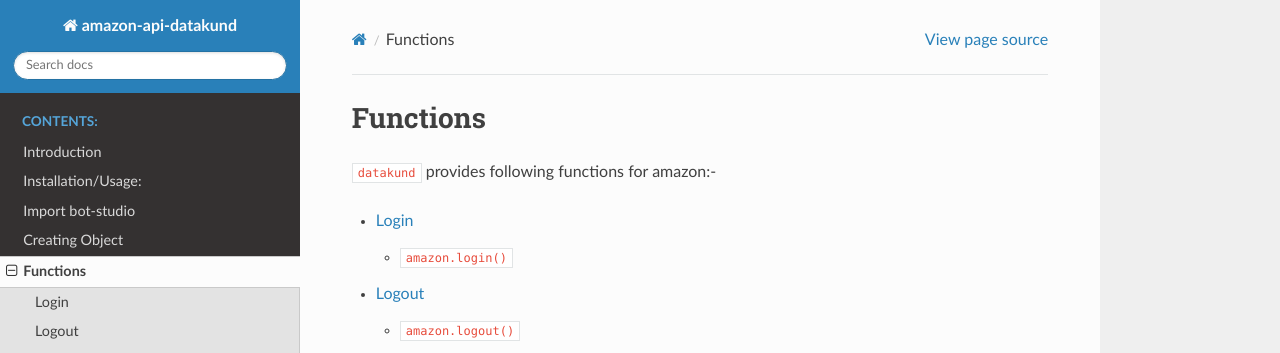
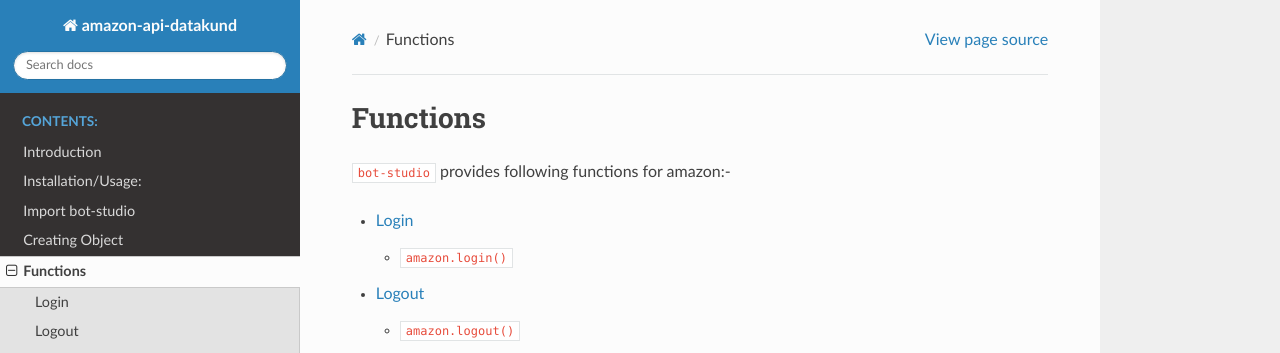
Before and after one commit to datakund/amazon-api-datakund, a Sphinx documentation site: the page built from Docs/source/functions.rst, in a window 1280 px wide and 900 px high. Shown: the top 353 px of the window. Built offline with Sphinx 7.4.7 and the Read the Docs theme 2.0.0, drawn with Linux system fonts in a browser that asks for light colours.

Commit message:
Update functions.rst

```diff
--- a/Docs/source/functions.rst
+++ b/Docs/source/functions.rst
@@ -1,7 +1,7 @@
 Functions
 **************************************************
 
-``datakund`` provides following functions for amazon:-
+``bot-studio`` provides following functions for amazon:-
 
 .. toctree::
    :maxdepth: 2
```
